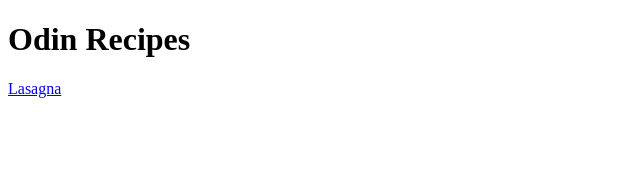
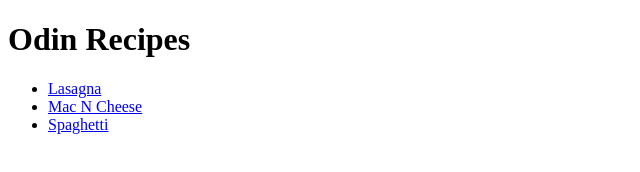
Before and after one commit to hurricaneshi/odin-recipes, a plain HTML site: page index.html in a window 1280 px wide. Shown: the whole page, without its empty margins (0-640 px from the left). Drawn offline with Linux system fonts and the light colour scheme.

Commit message:
Add new files and edit
-New file images/mac-n-cheese.jpg
-New file images/spaghetti.jpg
-Edit index.html

```diff
--- a/index.html
+++ b/index.html
@@ -8,7 +8,11 @@
 
     <body>
         <h1>Odin Recipes</h1>
-        <a href="recipes/lasgna.html">Lasagna</a>
+        <ul>
+            <li><a href="./recipes/lasagna.html">Lasagna</a></li>
+            <li><a href="./recipes/mac-n-cheese.html">Mac N Cheese</a></li>
+            <li><a href="./recipes/spaghetti.html">Spaghetti</a></li>
+        </ul>
     </body>
 
 </html>
```
Also changed, not shown: images/mac-n-cheese.jpg (added), images/spaghetti.jpg (added).
